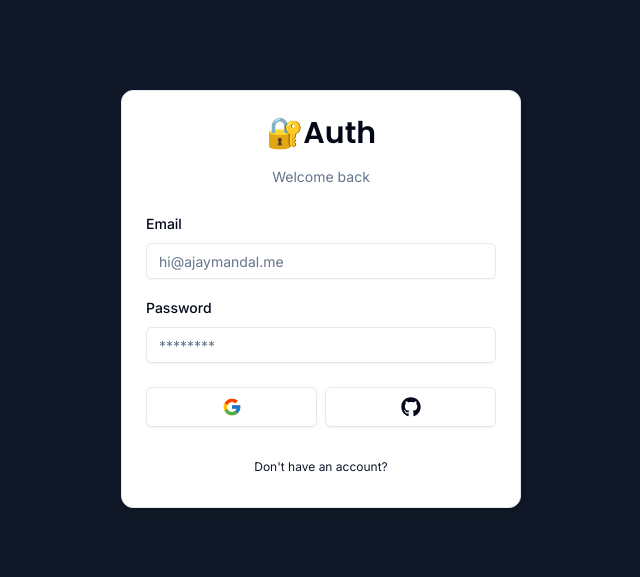
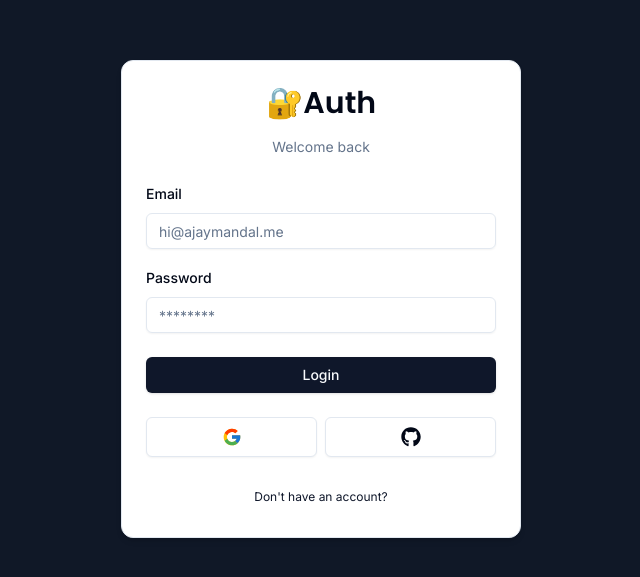
Before and after one commit to ajay-mandal/Auth_toolkit, a Next.js app: page /login in a window 1280 px wide. Shown: the part 101-678 px from the top of the page, without its empty margins (319-959 px from the left). Built offline with nearby package versions, Linux system fonts and the light colour scheme.

Commit message:
form-error

```diff
--- a/components/auth/login-form.tsx
+++ b/components/auth/login-form.tsx
@@ -13,7 +13,8 @@
     FormMessage
 } from "@/components/ui/form";
 import { CardWrapper } from "@/components/auth/card-wrapper";
-import { Input } from "../ui/input";
+import { Input } from "@/components/ui/input";
+import { Button } from "@/components/ui/button";
 
 export function LoginForm() {
 
@@ -25,6 +26,10 @@
         },
     });
 
+    const onSubmit = (values: z.infer<typeof LoginSchema>) => {
+        console.log(values);
+    }
+
     return(
         <CardWrapper
         headerLabel="Welcome back"
@@ -33,7 +38,7 @@
         showSocial
         >
             <Form {...form}>
-                <form onSubmit={form.handleSubmit(()=>{})}
+                <form onSubmit={form.handleSubmit(onSubmit)}
                 className="space-y-6"
                 >
                     <div className="space-y-4">
@@ -70,6 +75,9 @@
                         )}
                         />
                     </div>
+                    <Button type="submit" className="w-full">
+                        Login
+                    </Button>
                 </form>
             </Form>
         </CardWrapper>
--- /dev/null
+++ b/components/form-error.tsx
@@ -0,0 +1,18 @@
+import { ExclamationTriangleIcon } from "@radix-ui/react-icons";
+
+interface FormErrorProps {
+    message?: string;
+}
+
+export const FormError = ({
+    message,
+}: FormErrorProps) => {
+    if(!message) return null;
+    return (
+        <div className="bg-destructive/15 p-3 rounded-md flex
+        items-center gap-x-4 text-sm text-destructive">
+            <ExclamationTriangleIcon className="h-4 w-4" />
+            <p>{message}</p>
+        </div>
+    )
+}
--- a/schemas/index.ts
+++ b/schemas/index.ts
@@ -2,7 +2,9 @@
 
 export const LoginSchema = z.object({
     email: z.string().email({
-        message: "Must be a valid email"
+        message: "Enter a valid email"
     }),
-    password: z.string()
+    password: z.string().min(6, {
+        message: "Password minimum 6 characters"
+    })
 });
```
